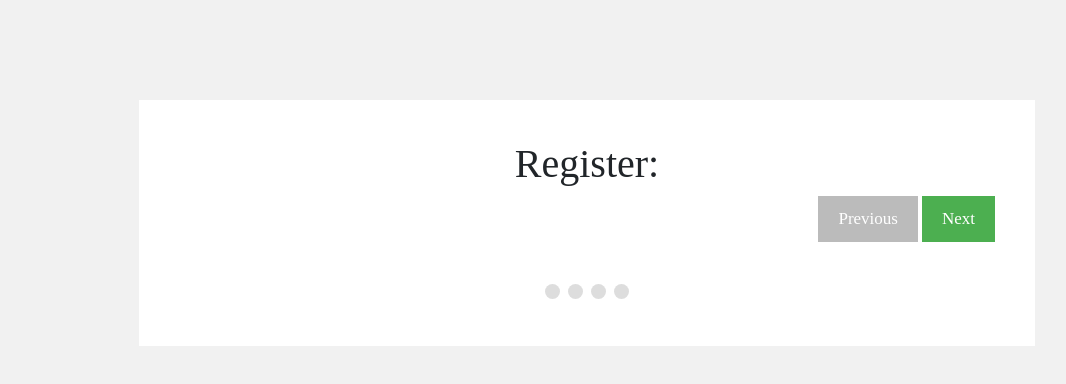
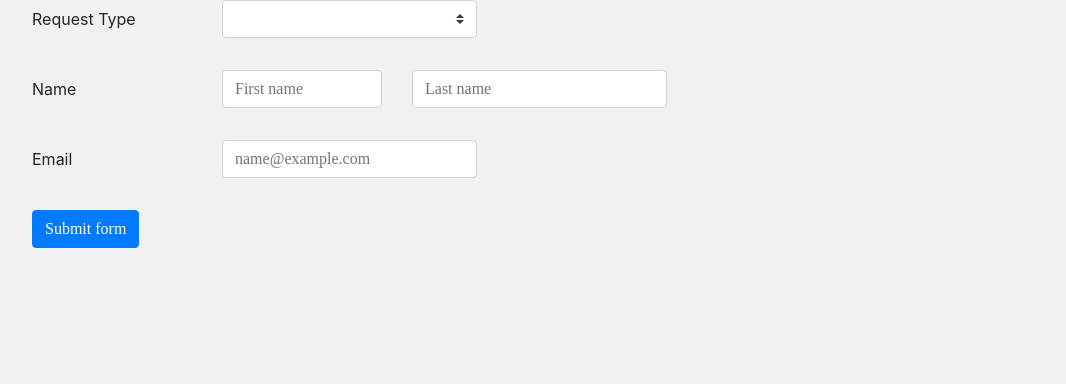
Before and after one commit to emtom22/game-parlour, a plain HTML site: page src/contact-form.html in a window 1280 px wide. Shown: the whole page, without its empty margins (53-1119 px from the left). Drawn offline with nearby package versions, Linux system fonts and the light colour scheme; a web font is replaced by a local one.

Commit message:
created one page starter form

```diff
--- a/src/contact-form.html
+++ b/src/contact-form.html
@@ -29,49 +29,84 @@
 </head>
 
 
+
 <body>
-    <form id="regForm" action="">
 
-        <h1>Register:</h1>
+    <div class="container">
+        <form class="needs-validation" novalidate>
+            <div class="form-group row justify-content-left">
+                <label for="validationRequest" class="col-sm-2 col-form-label">Request Type</label>
 
-        <!-- One "tab" for each step in the form: -->
-        <div class="tab">Name:
-            <p><input placeholder="First name..." oninput="this.className = ''"></p>
-            <p><input placeholder="Last name..." oninput="this.className = ''"></p>
-        </div>
+                <div class="col-sm-3 form-group">
+                    <select class="custom-select form-control" id="validationRequest" required>
+                        <option value="" selected></option>
+                        <option value="req-reserve">Reservations</option>
+                        <option value="req-game">Donate/Sell Games</option>
+                        <option value="req-reserve">Rent Out Venue</option>
+                        <option value="req-game">Buy Games</option>
+                        <option value="req-suggestion">Game Suggestion</option>
+                        <option value="req-suggestion">Event Suggestion</option>
+                        <option value="req-other">Other</option>
 
-        <div class="tab">Contact Info:
-            <p><input placeholder="E-mail..." oninput="this.className = ''"></p>
-            <p><input placeholder="Phone..." oninput="this.className = ''"></p>
-        </div>
+                    </select>
+                    <div class="invalid-feedback">
+                        Please select request type
+                    </div>
+                </div>
+            </div>
 
-        <div class="tab">Birthday:
-            <p><input placeholder="dd" oninput="this.className = ''"></p>
-            <p><input placeholder="mm" oninput="this.className = ''"></p>
-            <p><input placeholder="yyyy" oninput="this.className = ''"></p>
-        </div>
+            <div class="form-group row justify-content-left">
+                <label for="validationName" class="col-sm-2 col-form-label">Name</label>
+                <div class="col-sm-2 mb-2">
+                    <input type="text" class="form-control" id="validationName" placeholder="First name" required>
+                    <div class="invalid-feedback">
+                        Please input name
+                    </div>
+                </div>
+                <div class="col-sm-3 mb-3">
+                    <!-- <label for="validationName">Last name</label> -->
+                    <input type="text" class="form-control" id="validationName" placeholder="Last name" required>
+                    <div class="invalid-feedback">
+                        Please input name
+                    </div>
+                </div>
+            </div>
 
-        <div class="tab">Login Info:
-            <p><input placeholder="Username..." oninput="this.className = ''"></p>
-            <p><input placeholder="Password..." oninput="this.className = ''"></p>
-        </div>
+            <div class="form-group row justify-content-left">
+                <label for="validationEmail" class="col-sm-2 col-form-label">Email</label>
+                <div class="col-sm-3 mb-3">
 
-        <div style="overflow:auto;">
-            <div style="float:right;">
-                <button type="button" id="prevBtn" onclick="nextPrev(-1)">Previous</button>
-                <button type="button" id="nextBtn" onclick="nextPrev(1)">Next</button>
+                    <input type="email" class="form-control" id="validationEmail" placeholder="name@example.com"
+                        required>
+                    <div class="invalid-feedback">
+                        Please input valid email address
+                    </div>
+                </div>
             </div>
-        </div>
 
-        <!-- Circles which indicates the steps of the form: -->
-        <div style="text-align:center;margin-top:40px;">
-            <span class="step"></span>
-            <span class="step"></span>
-            <span class="step"></span>
-            <span class="step"></span>
-        </div>
-
-    </form>
+            <button class="btn btn-primary" type="submit">Submit form</button>
+        </form>
+    </div>
+    <script>
+        // Example starter JavaScript for disabling form submissions if there are invalid fields
+        (function () {
+            'use strict';
+            window.addEventListener('load', function () {
+                // Fetch all the forms we want to apply custom Bootstrap validation styles to
+                var forms = document.getElementsByClassName('needs-validation');
+                // Loop over them and prevent submission
+                var validation = Array.prototype.filter.call(forms, function (form) {
+                    form.addEventListener('submit', function (event) {
+                        if (form.checkValidity() === false) {
+                            event.preventDefault();
+                            event.stopPropagation();
+                        }
+                        form.classList.add('was-validated');
+                    }, false);
+                });
+            }, false);
+        })();
+    </script>
 
     <!-- My own JavaScript -->
     <script src="js/script.js"></script>
```
